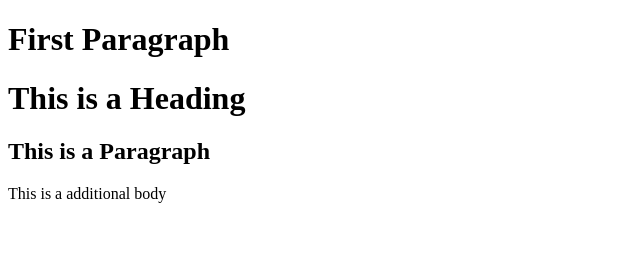
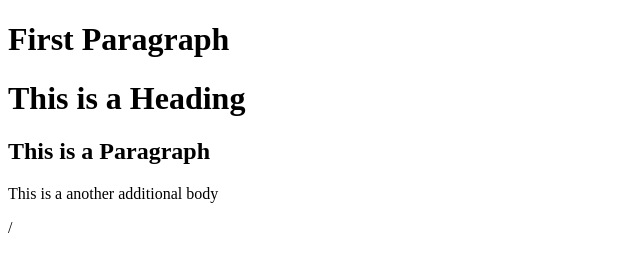
Before and after one commit to Madhuparna0908/learning-git, a plain HTML site: page index.html in a window 1280 px wide. Shown: the full height of the page, 0-640 px from the left. Drawn offline with Linux system fonts and the light colour scheme.

Commit message:
Checking conflict

```diff
--- a/index.html
+++ b/index.html
@@ -9,6 +9,7 @@
 </html>
 <h1>This is a Heading</h1>
 <h2>This is a Paragraph</h2>
-<p>This is a additional body</p>
+<p>This is a another additional body</p>
+<p1>/</p1>
 </body>
 </html>
```
Also changed, not shown: 1 other file.
